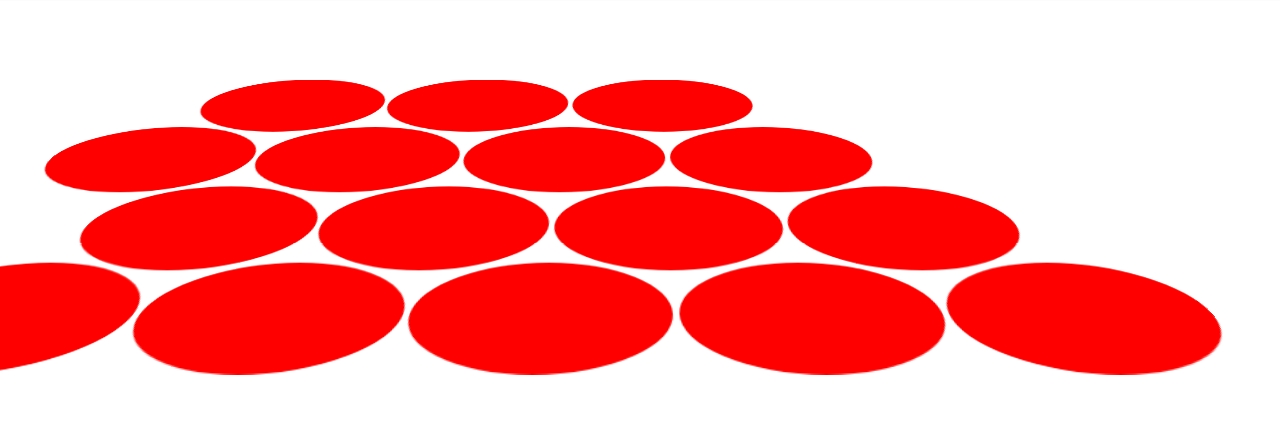
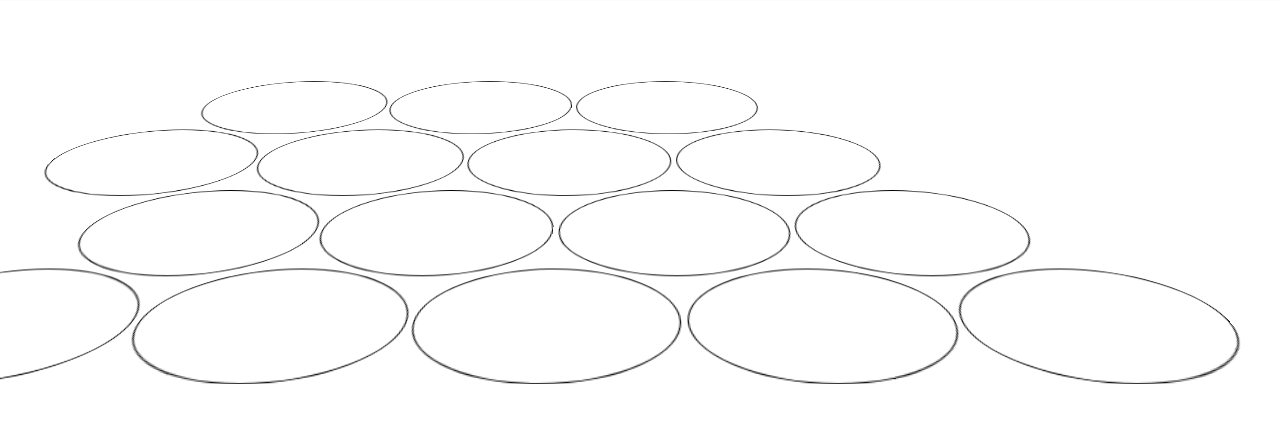
Before and after one commit to matthewrotter/game, a website: page index.html in a window 1280 px wide. Shown: the part 43-466 px from the top of the page. Drawn offline with Linux system fonts and the light colour scheme.

Commit message:
cool effects!

```diff
--- a/less/style.less
+++ b/less/style.less
@@ -16,13 +16,17 @@ body {
   position: relative;
 }
 .oval {
+  .transition(all 0.04s ease-in-out);
   width: 200px;
   height: 100px;
-  background: red;
   .border-radius(50%);
   float: left;
   margin-bottom: -8px;
   margin-right: 5px;
+  border: 1px solid black;
+}
+.oval:hover {
+  .box-shadow(0 0 15px rgba(0, 0, 255, 1));
 }
 .oval-row.even, .oval-row.odd {
   clear: left;
@@ -30,6 +34,7 @@ body {
 .oval-row.odd {
   margin-left: 100px;
 }
+
 
 
 
```
Also changed, not shown: assets/css/style.css.
